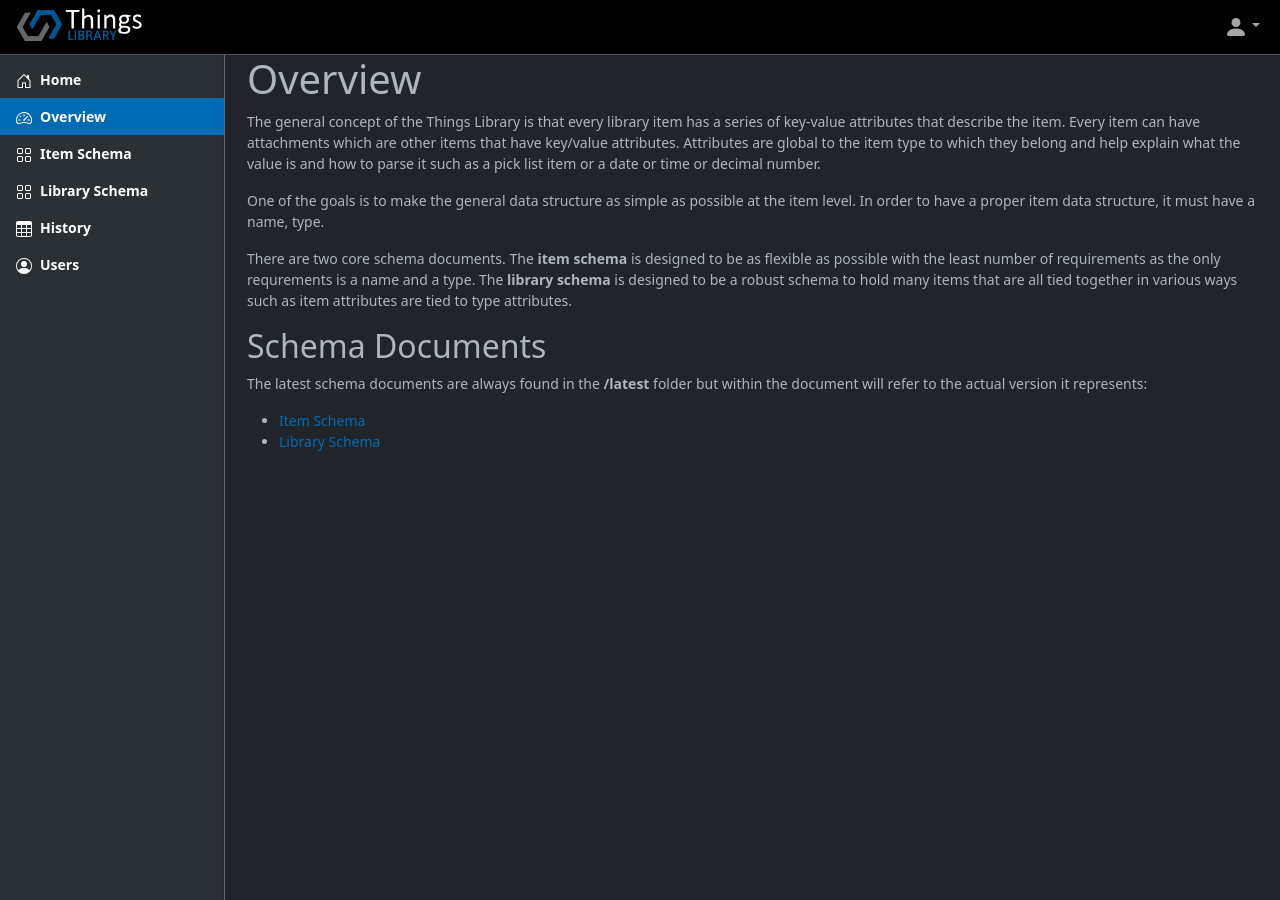
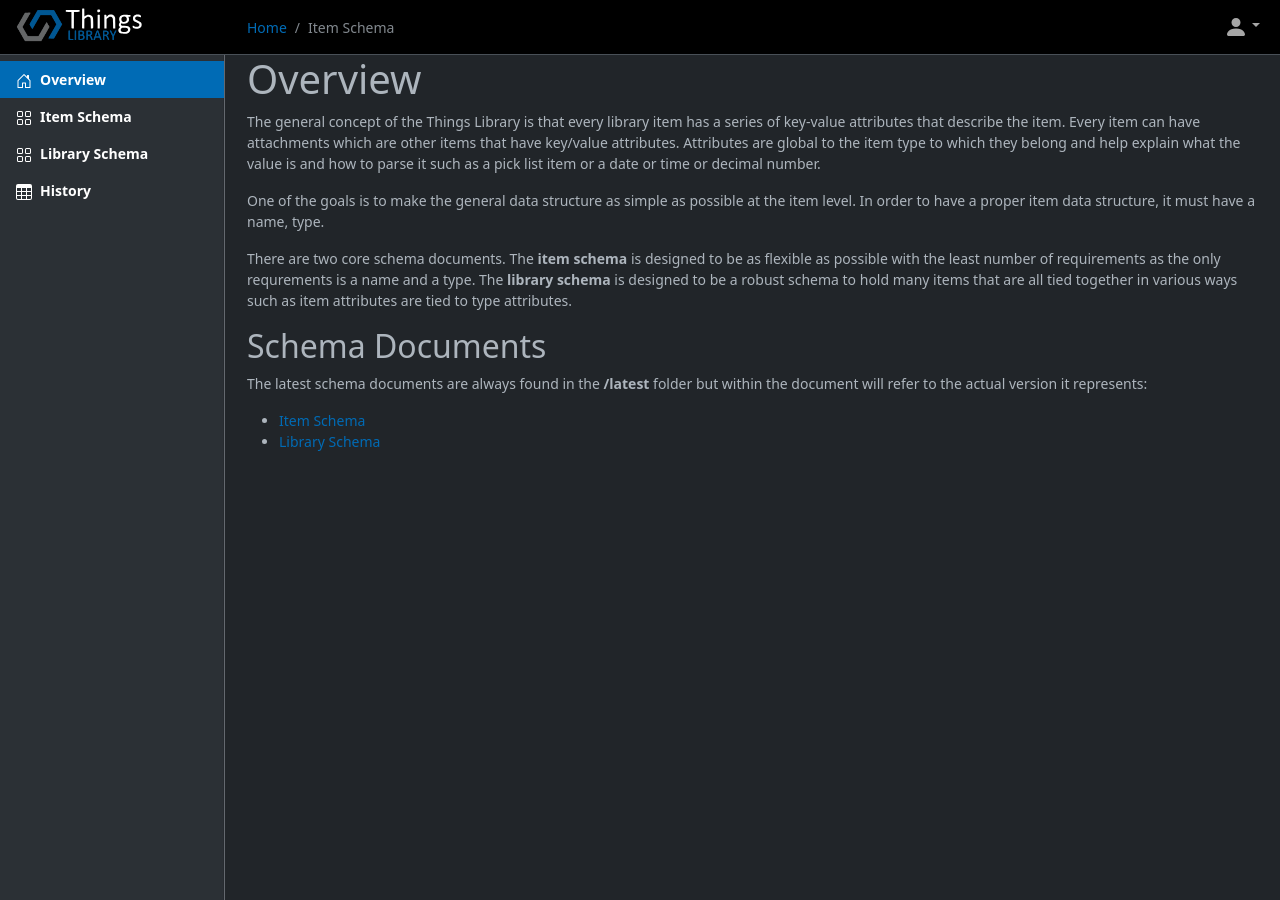
Before and after one commit to things-library/Schemas, a Jekyll site: the page built from docs/pages/index.md, in a window 1280 px wide. Built offline with Jekyll 4.4.1, drawn with Linux system fonts in a browser that asks for light colours.

Commit message:
test breadcrumbs

```diff
--- a/docs/_layouts/default.html
+++ b/docs/_layouts/default.html
@@ -119,14 +119,11 @@
     <nav id="sidebarMenu" class="collapse navbar-collapse col-md-3 col-lg-2 d-md-block sidebar collapse bg-body-tertiary">
         <div class="position-sticky pt-3" style="margin-top: 40px;">
         <ul class="nav flex-column mb-auto">
-            <li class="nav-item">
-                <a href="https://thingslibrary.io" class="nav-link text-white" aria-current="page"><svg class="bi me-2" fill="currentColor" width="16" height="16"><use xlink:href="#home"></use></svg>Home</a>
-            </li>
             <li>
                 {% if page.title == "Overview" %}
-                <a href="/" class="nav-link text-white active"><svg class="bi me-2" fill="currentColor" width="16" height="16"><use xlink:href="#speedometer2"></use></svg>Overview</a>
+                <a href="/" class="nav-link text-white active"><svg class="bi me-2" fill="currentColor" width="16" height="16"><use xlink:href="#home"></use></svg>Overview</a>
                 {% else %}
-                <a href="/" class="nav-link text-white"><svg class="bi me-2" fill="currentColor" width="16" height="16"><use xlink:href="#speedometer2"></use></svg>Overview</a>
+                <a href="/" class="nav-link text-white"><svg class="bi me-2" fill="currentColor" width="16" height="16"><use xlink:href="#home"></use></svg>Overview</a>
                 {% endif %}
             </li>
             <li>
@@ -150,9 +147,6 @@
                 <a href="/history" class="nav-link text-white"><svg class="bi me-2" fill="currentColor" width="16" height="16"><use xlink:href="#table"></use></svg>History</a>
                 {% endif %}
             </li>
-            <li>
-                <a href="#" class="nav-link text-white"><svg class="bi me-2" fill="currentColor" width="16" height="16"><use xlink:href="#people-circle"></use></svg>Users</a>
-            </li>
         </ul>
         </div>
         <!-- <environment exclude="Production"><div class="env">Local Environment</div></environment> -->
@@ -161,6 +155,18 @@
 <!-- MAIN BODY -->
 <main class="main mb-4" style="padding-top: 55px;">
 
+    <div id="breadcrumbs">
+        <div class="navbar-nav me-auto my-lg-0 navbar-nav-scroll">
+            <!-- BREADCRUMBS -->
+            <nav aria-label="breadcrumb">
+                <ol class="breadcrumb">
+                    <li class="breadcrumb-item"><a href="/">Home</a></li>
+                    <li class="breadcrumb-item active" aria-current="page">Item Schema</li>
+                </ol>
+            </nav>
+            <!-- END BREADCRUMBS -->
+        </div>
+    </div>
 {{ content }}
 
 </main>
```
